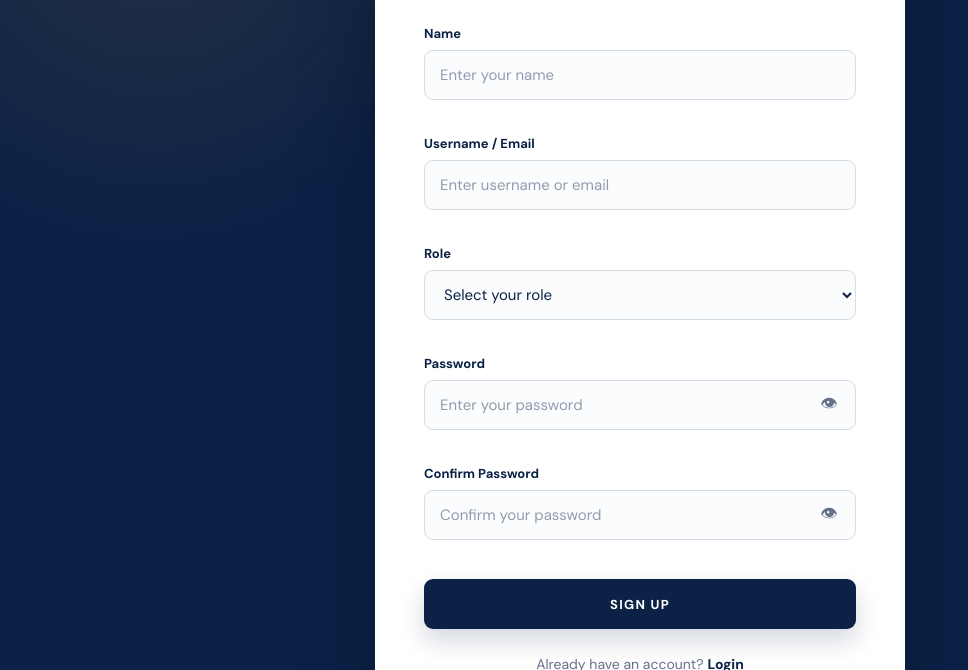
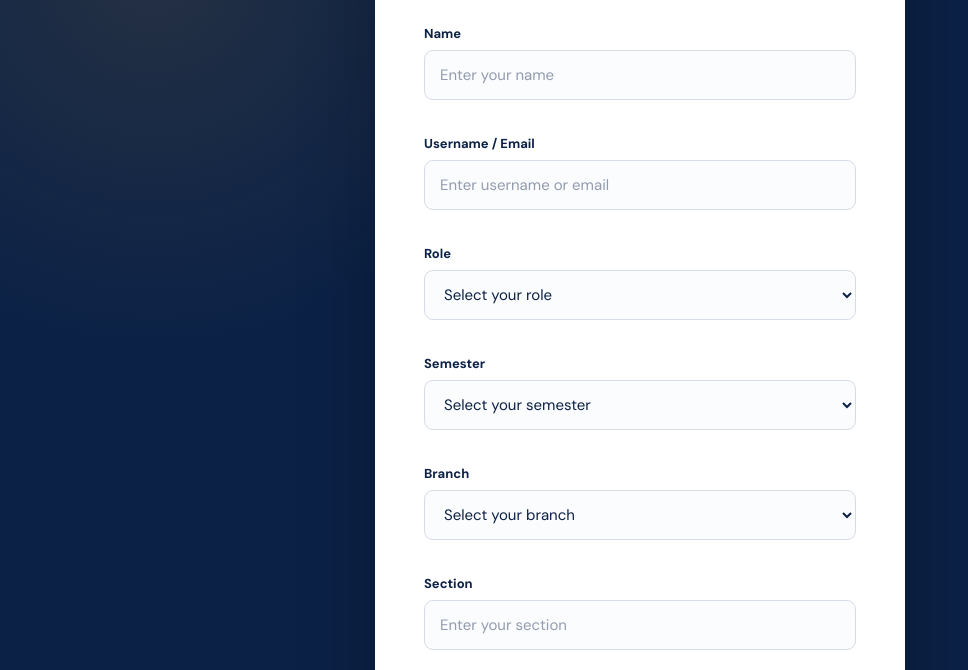
Before and after one commit to shiva-043/CYHI, a plain HTML site: page signup.html in a window 1280 px wide. Shown: the part 282-952 px from the top of the page, without its empty margins (0-968 px from the left). Drawn offline with Linux system fonts and the light colour scheme.

Commit message:
Signup page corrected

```diff
--- a/css/signup.css
+++ b/css/signup.css
@@ -18,6 +18,10 @@
   margin-bottom: 13px;
 }
 
+.student-detail[hidden] {
+  display: none;
+}
+
 .signup-page .auth-submit {
   margin-top: 4px;
 }
--- a/js/signup.js
+++ b/js/signup.js
@@ -3,8 +3,13 @@ const signupForm = document.querySelector('#signupForm')
 const nameInput = document.querySelector('#name')
 const userIdentityInput = document.querySelector('#userIdentity')
 const roleInput = document.querySelector('#role')
+const semesterInput = document.querySelector('#semester')
+const branchInput = document.querySelector('#branch')
+const sectionInput = document.querySelector('#section')
 const passwordInput = document.querySelector('#password')
 const confirmPasswordInput = document.querySelector('#confirmPassword')
+const studentDetailGroups = document.querySelectorAll('.student-detail')
+const studentDetailInputs = [semesterInput, branchInput, sectionInput]
 
 // Place an error below a field and mark that field as invalid.
 function showError(input, message) {
@@ -38,12 +43,34 @@ function setupPasswordToggle(inputId, buttonId, fieldName) {
 setupPasswordToggle('password', 'passwordToggle', 'password')
 setupPasswordToggle('confirmPassword', 'confirmPasswordToggle', 'confirm password')
 
+// Professors do not need Semester, Branch, or Section.
+// These fields remain visible and required for Student and CR.
+function updateStudentDetails() {
+  const isProfessor = roleInput.value === 'professor'
+
+  studentDetailGroups.forEach((group) => {
+    group.hidden = isProfessor
+  })
+
+  studentDetailInputs.forEach((input) => {
+    input.disabled = isProfessor
+    if (isProfessor) clearError(input)
+  })
+}
+
+roleInput.addEventListener('change', updateStudentDetails)
+updateStudentDetails()
+
 signupForm.addEventListener('submit', (event) => {
   event.preventDefault()
 
   const nameIsValid = nameInput.value.trim() !== ''
   const identityIsValid = userIdentityInput.value.trim() !== ''
   const roleIsValid = roleInput.value !== ''
+  const studentDetailsAreRequired = roleInput.value !== 'professor'
+  const semesterIsValid = !studentDetailsAreRequired || semesterInput.value !== ''
+  const branchIsValid = !studentDetailsAreRequired || branchInput.value !== ''
+  const sectionIsValid = !studentDetailsAreRequired || sectionInput.value.trim() !== ''
   const passwordIsValid = passwordInput.value.trim() !== ''
   const confirmationIsPresent = confirmPasswordInput.value.trim() !== ''
   const passwordsMatch = passwordInput.value === confirmPasswordInput.value
@@ -59,6 +86,18 @@ signupForm.addEventListener('submit', (event) => {
   roleIsValid
     ? clearError(roleInput)
     : showError(roleInput, 'Please select a role.')
+
+  semesterIsValid
+    ? clearError(semesterInput)
+    : showError(semesterInput, 'Please select a semester.')
+
+  branchIsValid
+    ? clearError(branchInput)
+    : showError(branchInput, 'Please select a branch.')
+
+  sectionIsValid
+    ? clearError(sectionInput)
+    : showError(sectionInput, 'Section cannot be empty.')
 
   passwordIsValid
     ? clearError(passwordInput)
@@ -76,6 +115,9 @@ signupForm.addEventListener('submit', (event) => {
     nameIsValid &&
     identityIsValid &&
     roleIsValid &&
+    semesterIsValid &&
+    branchIsValid &&
+    sectionIsValid &&
     passwordIsValid &&
     confirmationIsPresent &&
     passwordsMatch
--- a/signup.html
+++ b/signup.html
@@ -70,6 +70,47 @@
             <p class="field-error" id="roleError" aria-live="polite"></p>
           </div>
 
+          <div class="form-group student-detail">
+            <label for="semester">Semester</label>
+            <select id="semester" name="semester" aria-describedby="semesterError">
+              <option value="" selected disabled>Select your semester</option>
+              <option value="1">1</option>
+              <option value="2">2</option>
+              <option value="3">3</option>
+              <option value="4">4</option>
+              <option value="5">5</option>
+              <option value="6">6</option>
+              <option value="7">7</option>
+              <option value="8">8</option>
+            </select>
+            <p class="field-error" id="semesterError" aria-live="polite"></p>
+          </div>
+
+          <div class="form-group student-detail">
+            <label for="branch">Branch</label>
+            <select id="branch" name="branch" aria-describedby="branchError">
+              <option value="" selected disabled>Select your branch</option>
+              <option value="cse">CSE</option>
+              <option value="ece">ECE</option>
+              <option value="mech">MECH</option>
+              <option value="sm">SM</option>
+            </select>
+            <p class="field-error" id="branchError" aria-live="polite"></p>
+          </div>
+
+          <div class="form-group student-detail">
+            <label for="section">Section</label>
+            <input
+              id="section"
+              name="section"
+              type="text"
+              placeholder="Enter your section"
+              autocomplete="off"
+              aria-describedby="sectionError"
+            />
+            <p class="field-error" id="sectionError" aria-live="polite"></p>
+          </div>
+
           <div class="form-group">
             <label for="password">Password</label>
             <div class="password-field">
```
Also changed, not shown: 1 other file.
